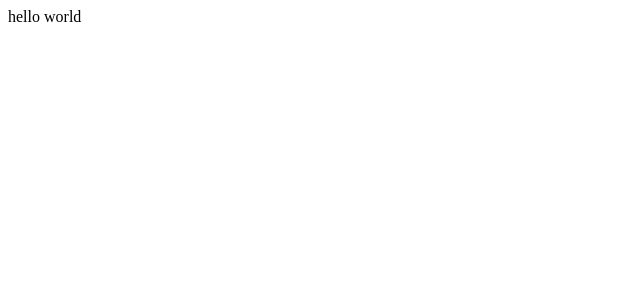
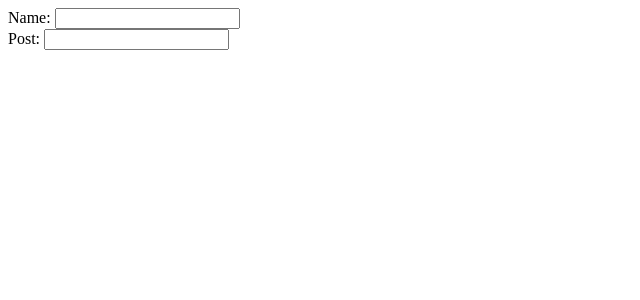
Before and after one commit to mrjagerr/SocialFeed, a React (Create React App) app: page / in a window 1280 px wide. Shown: the top 300 px of the page, without its empty margins (0-640 px from the left). Built offline with nearby package versions, Linux system fonts and the light colour scheme.

Commit message:
Creation of base form for name and post

```diff
--- a/src/App.js
+++ b/src/App.js
@@ -1,10 +1,25 @@
+import React, { useState } from 'react';
+
+
+function App() {
+
+  const [entries,setEntries] =useState([{name: 'Sky', post: 'Hi this is a test'}])
 
 
 
-function App() {
+
   return (
     <div >
-      hello world
+       <form>
+        <label for='name'>Name: </label>
+        <input type='text' id='name'></input><br></br>
+        <label for= 'post'> Post: </label>
+        <input type='text' id='post'></input>
+       </form>
+
+
+
+
 
     </div>
   );
--- a/src/index.js
+++ b/src/index.js
@@ -1,12 +1,7 @@
 import React from 'react';
 import ReactDOM from 'react-dom/client';
-
 import App from './App';
 
 
 const root = ReactDOM.createRoot(document.getElementById('root'));
-root.render(
-  <React.StrictMode>
-    <App />
-  </React.StrictMode>
-);
+root.render(<App />);
```
